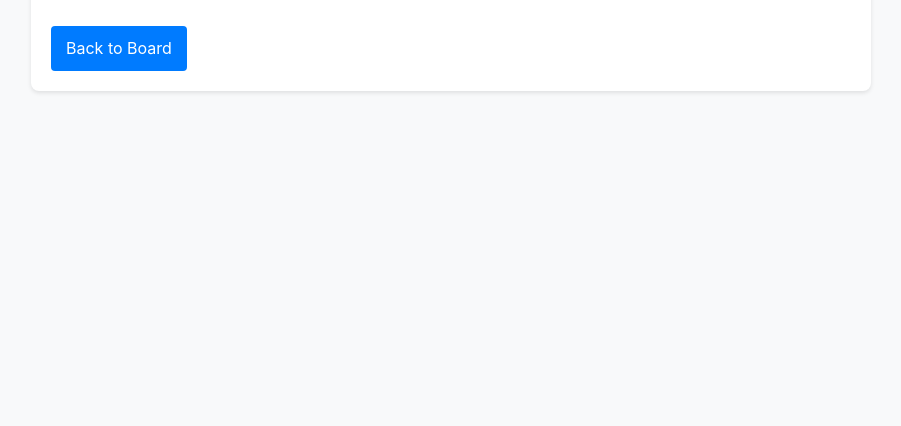
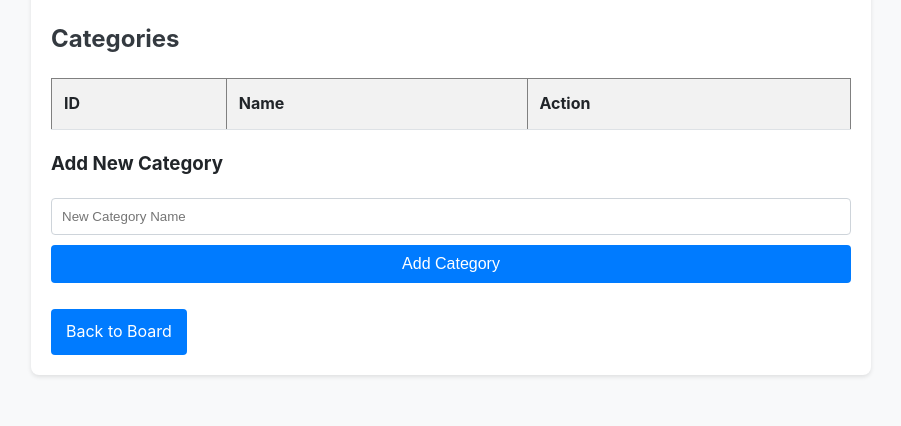
Before and after one commit to Mkway/S_WEB_Project, a PHP site: page /admin.php in a window 1280 px wide. Shown: the part 374-800 px from the top of the page, without its empty margins (189-1090 px from the left). Run offline with PHP 8.4, Linux system fonts and the light colour scheme; data that the repository does not hold is empty.

Commit message:
feat: Add category management to admin page and update log

```diff
--- a/my_lemp_project/src/admin.php
+++ b/my_lemp_project/src/admin.php
@@ -15,6 +15,10 @@ $users = $users_stmt->fetchAll();
 // Fetch all posts
 $posts_stmt = $pdo->query("SELECT posts.id, posts.title, users.username FROM posts JOIN users ON posts.user_id = users.id ORDER BY posts.created_at DESC");
 $posts = $posts_stmt->fetchAll();
+
+// Fetch all categories
+$categories_stmt = $pdo->query("SELECT id, name FROM categories ORDER BY name ASC");
+$categories = $categories_stmt->fetchAll();
 
 ?>
 
@@ -74,6 +78,38 @@ $posts = $posts_stmt->fetchAll();
         <?php endforeach; ?>
     </table>
 
+    <h2>Categories</h2>
+    <table border="1">
+        <tr>
+            <th>ID</th>
+            <th>Name</th>
+            <th>Action</th>
+        </tr>
+        <?php foreach ($categories as $category): ?>
+            <tr>
+                <td><?php echo $category['id']; ?></td>
+                <td><?php echo htmlspecialchars($category['name']); ?></td>
+                <td>
+                    <a href="#" onclick="
+                        let newName = prompt('Edit category name:', '<?php echo htmlspecialchars($category['name']); ?>');
+                        if (newName !== null && newName.trim() !== '') {
+                            window.location.href = 'admin_actions.php?action=edit_category&id=<?php echo $category['id']; ?>&name=' + encodeURIComponent(newName);
+                        }
+                        return false;
+                    ">Edit</a>
+                    <a href="admin_actions.php?action=delete_category&id=<?php echo $category['id']; ?>" onclick="return confirm('Are you sure you want to delete this category? This will also remove it from all posts.')">Delete</a>
+                </td>
+            </tr>
+        <?php endforeach; ?>
+    </table>
+
+    <h3>Add New Category</h3>
+    <form action="admin_actions.php" method="post">
+        <input type="hidden" name="action" value="add_category">
+        <input type="text" name="category_name" placeholder="New Category Name" required>
+        <button type="submit">Add Category</button>
+    </form>
+
     <br>
     <a href="index.php" class="btn">Back to Board</a>
 </div>
```
Also changed, not shown: my_lemp_project/src/admin_actions.php (+43 -7 lines), my_lemp_project/src/install.php (+9 -0 lines), 1 other file.
